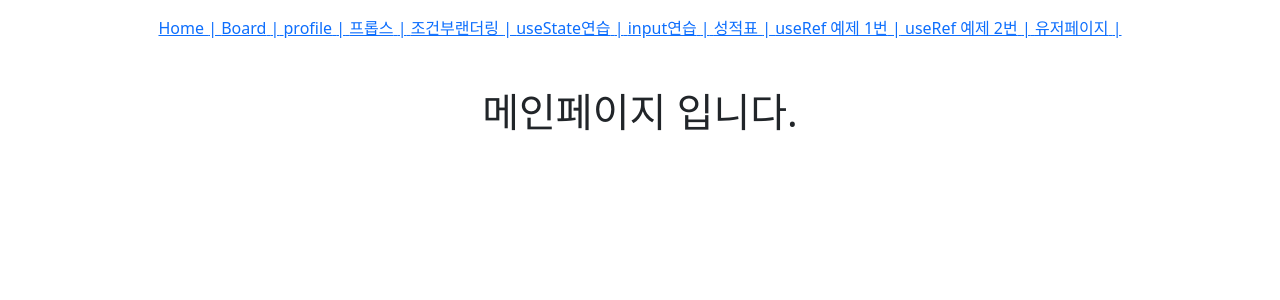
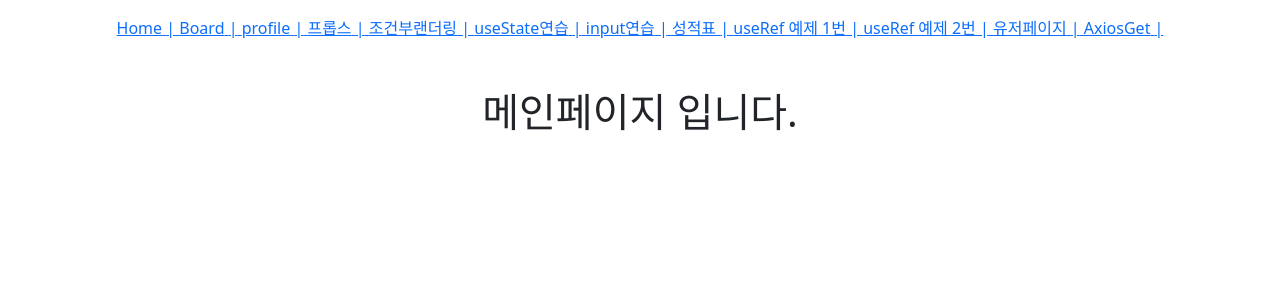
Before and after one commit to n3316202/react-vite-hjs-example2, a React (Vite) app: page / in a window 1280 px wide. Shown: the top 300 px of the page. Built offline with nearby package versions, Linux system fonts and the light colour scheme.

Commit message:
엑시오스 Get

```diff
--- a/src/route/Routes.jsx
+++ b/src/route/Routes.jsx
@@ -11,6 +11,7 @@ import UseRefPage from '../pages/UseRefPage';
 import UseRefPage2 from '../pages/UseRefPage2';
 import UserArrayPage from '../pages/UserArrayPage';
 import UserCrudPage from '../pages/UserCrudPage';
+import AxiosPage from './../pages/AxiosPage';
 
 //React Routes, Route 사용시 배열로 관리하기
 const routes = [
@@ -70,6 +71,11 @@ const routes = [
     element: <UserCrudPage />,
     title: '유저페이지',
   },
+  {
+    path: '/axiosget',
+    element: <AxiosPage />,
+    title: 'AxiosGet',
+  },
 ];
 
 export default routes;
```
